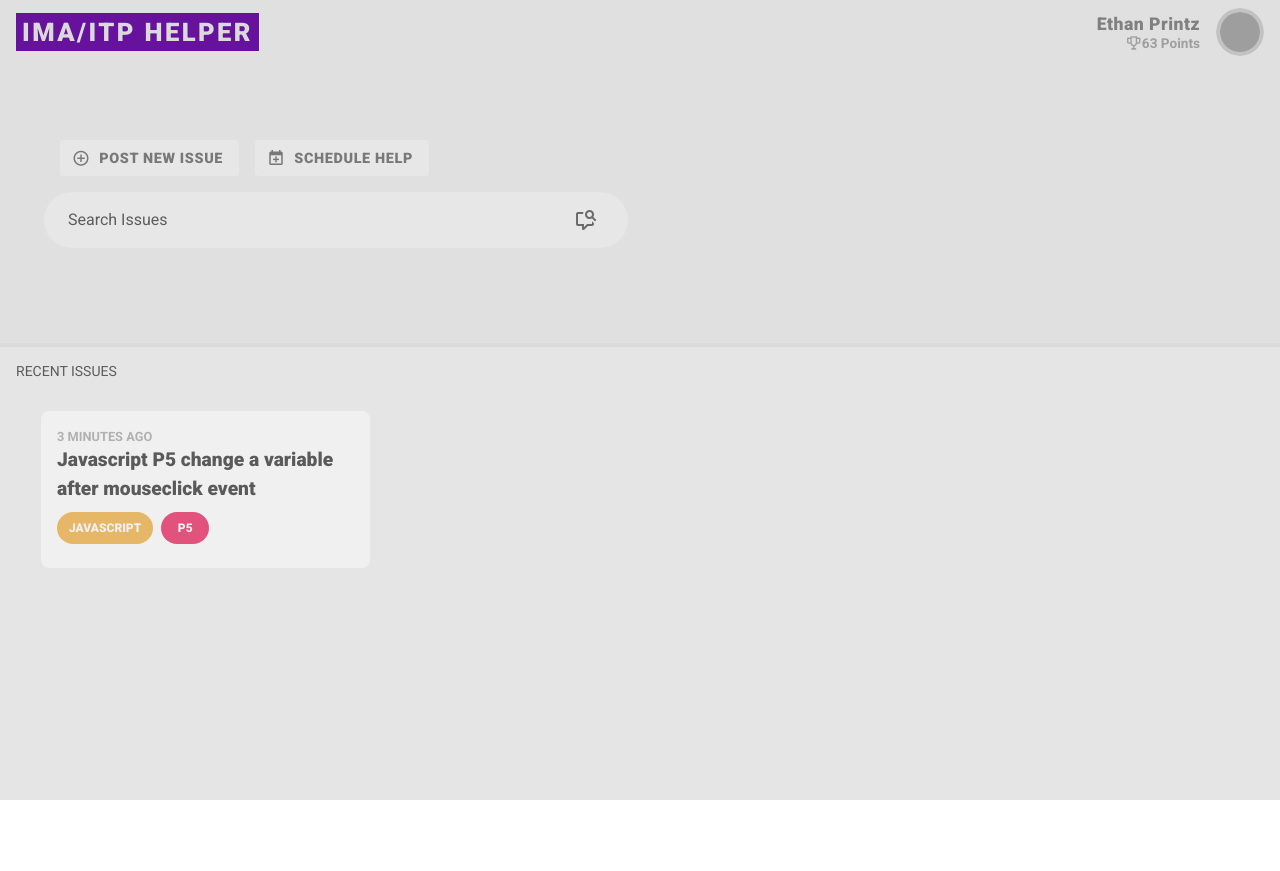
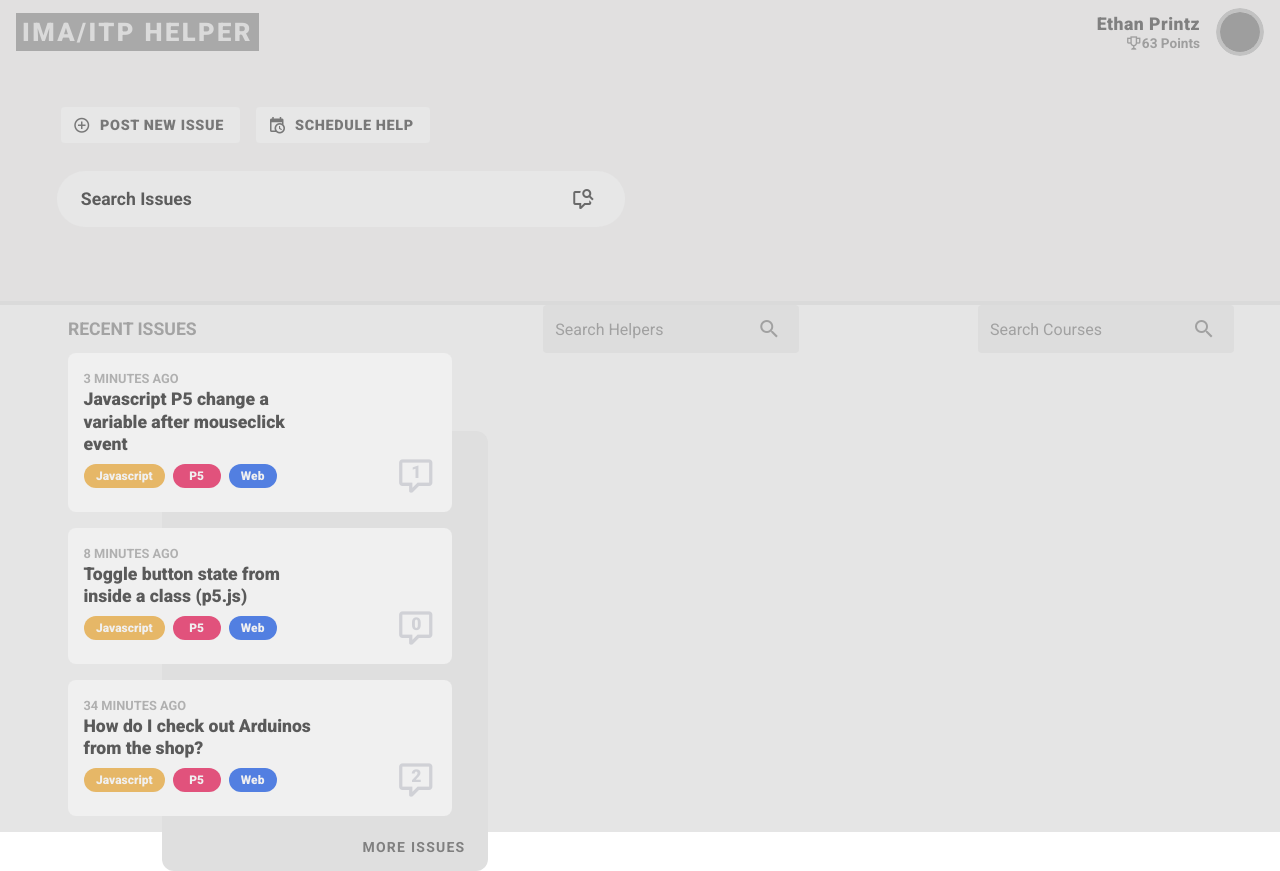
Before and after one commit to EthanPrintz/ima-itp-helper, a Vue app: page / in a window 1280 px wide. Before the commit the page ends 800 px from the top, so only its background shows below. Built offline with nearby package versions, Linux system fonts and the light colour scheme; grey boxes are pictures that could not be loaded.

Commit message:
- Finished issue cards interface - Added search  boxes for helpers and course

```diff
--- a/src/App.vue
+++ b/src/App.vue
@@ -6,17 +6,21 @@
     <v-content id="content">
       <!-- Upper Fold - Issue search and action buttons -->
       <div id="upper-fold">
-        <v-col cols="12" sm="8" md="6">
-          <div id="upper-fold-button-container">
+        <v-container>
+          <v-row>
+            <v-col cols="12" sm="12" md="12" id="upper-fold-button-container">
               <v-btn depressed class="upper-fold-button">
                 <v-icon left dark>mdi-plus-circle-outline</v-icon>
                 <span>Post New Issue</span>
               </v-btn>
               <v-btn depressed class="upper-fold-button">
-              <v-icon left dark>mdi-calendar-plus</v-icon>
+                <v-icon left dark>mdi-calendar-clock</v-icon>
                 <span>Schedule Help</span>
               </v-btn>
-          </div>
+            </v-col>
+          </v-row>
+          <v-row>
+            <v-col cols="12" sm="9" md="6">
               <!-- Issue Search Field -->
               <v-text-field
                 label="Search Issues"
@@ -32,20 +36,52 @@
                 </template>
               </v-text-field>
             </v-col>
+          </v-row>
+        </v-container>
       </div>
       <!-- Lower Fold - Recent issues, helpers, courses  -->
 
       <div id="lower-fold">
         <v-row>
-          <v-col class="lower-fold-col" cols="12" sm="4" md="4">
+          <v-col class="lower-fold-col" cols="12" sm="12" md="5">
             <v-subheader>RECENT ISSUES</v-subheader>
             <IssueCard
               title="Javascript P5 change a variable after mouseclick event"
               timePosted="3"
+              numComments="1"
             />
+            <IssueCard
+              title="Toggle button state from inside a class (p5.js)"
+              timePosted="8"
+              numComments="0"
+            />
+            <IssueCard
+              title="How do I check out Arduinos from the shop?"
+              timePosted="34"
+              numComments="2"
+            />
+            <div id="issue-blob" class="blob">
+              <v-btn text>More Issues</v-btn>
+            </div>
           </v-col>
-          <v-col class="lower-fold-col" cols="12" sm="4" md="4"></v-col>
-          <v-col class="lower-fold-col" cols="12" sm="4" md="4"></v-col>
+          <v-col class="lower-fold-col" cols="12" sm="12" md="4">
+            <v-text-field solo flat class="search-input" label="Search Helpers">
+              <template v-slot:append>
+                <v-btn right icon @click="issueSearch">
+                  <v-icon>mdi-magnify</v-icon>
+                </v-btn>
+              </template></v-text-field
+            >
+          </v-col>
+          <v-col class="lower-fold-col" cols="12" sm="12" md="3">
+            <v-text-field solo flat class="search-input" label="Search Courses">
+              <template v-slot:append>
+                <v-btn right icon @click="issueSearch">
+                  <v-icon>mdi-magnify</v-icon>
+                </v-btn>
+              </template></v-text-field
+            ></v-col
+          >
         </v-row>
       </div>
     </v-content>
@@ -80,11 +116,13 @@ export default {
 #upper-fold
   background-color: #E1E0E0
   border-bottom: 0.3rem solid #DADADA
-  min-height: 36vh
+  min-height: 30vh
   display: flex
   align-items: center
   justify-content: flex-start
   padding: 2rem
+  .container
+    margin-left: 1vw
   #upper-fold-button-container
     padding: 1rem
     .upper-fold-button
@@ -94,15 +132,52 @@ export default {
       color: #787878
       letter-spacing: 0.04rem
       font-size: 0.9rem
-
   #search-bar
     color: #393939
     border-bottom-color: rgba(0,0,0,0)
     border-bottom-width: 0
     font-weight: 800
+  label
+    font-weight: 700!important
+    font-size: 1.1rem
   .v-input__slot
     background-color: #E7E7E7!important
   .v-input__append-inner
     margin-top: 0!important
     align-self: center!important
+
+#lower-fold
+  .v-subheader
+    color: #A3A3A3
+    font-weight: 700
+    font-size: 1.1rem
+    margin-left: 10%
+    margin-bottom: -1rem
+  .lower-fold-col
+    position: relative
+    .blob
+      background-color: #DFDFDF
+      position: absolute
+      bottom: -5%
+      right: 8%
+      z-index: 1
+      border-radius: 0.75rem
+      display: flex
+      justify-content: flex-end
+      align-items: flex-end
+      padding: 0.4rem
+    #issue-blob
+      width: 60%
+      height: 80%
+      .v-btn__content
+        color: grey
+        font-weight: 700
+  .search-input
+    .v-input__slot
+      background-color: #DDDDDD
+      width: 16rem
+      button
+        color: #A1A1A1
+      label
+        color: #A1A1A1
 </style>
--- a/src/components/IssueCard.vue
+++ b/src/components/IssueCard.vue
@@ -1,46 +1,69 @@
 <template>
   <v-card flat id="container">
-    <p id="time-passed">{{timePosted}} MINUTES AGO</p>
-    <h2 id="title">{{title}}</h2>
+    <p id="time-passed">{{ timePosted }} MINUTES AGO</p>
+    <h2 id="title">{{ title }}</h2>
     <v-chip-group>
       <TechChip name="Javascript" color="#E6B767" />
       <TechChip name="P5" color="#E1527C" />
+      <TechChip name="Web" color="#527FE1" />
     </v-chip-group>
+    <v-icon x-large id="comments">mdi-comment-outline</v-icon>
+    <div id="comment-num">{{ numComments }}</div>
   </v-card>
 </template>
 
 <script>
-import TechChip from "@/components/TechChip.vue";
+import TechChip from '@/components/TechChip.vue';
 export default {
   props: {
     chips: {
-      type: Array
+      type: Array,
     },
     timePosted: {
-      type: String
+      type: String,
     },
     title: {
-      type: String
-    }
+      type: String,
+    },
+    numComments: {
+      type: String,
+    },
   },
-  components: { TechChip }
+  components: { TechChip },
 };
 </script>
 
 <style scoped lang="sass">
 #container
-  width: 80%
-  margin: 1rem 10%
+  width: 74%
+  margin: 1rem 13%
   background-color: #F0F0F0
   border-radius: 0.5rem
   padding: 1rem
+  position: relative
+  z-index: 2
   #time-passed
     color: #B0B0B0
     font-size: 0.8rem
     font-weight: 700
   #title
-    font-size: 1.2rem
+    font-size: 1.1rem
     color: #5A5A5A
     margin-top: -1rem
     font-weight: 800
+    line-height: 1.4rem
+    width: 70%
+  #comments
+    position: absolute
+    bottom: 1rem
+    right: 1rem
+    color: #D0D1D6
+  #comment-num
+    position: absolute
+    bottom: 1.65rem
+    right: 1.9rem
+    z-index: 2
+    color: #D0D1D6
+    font-weight: 900
+    font-size: 1.1rem
 </style>
--- a/src/components/Navbar.vue
+++ b/src/components/Navbar.vue
@@ -29,11 +29,15 @@ export default {};
 <style scoped lang="sass">
 #title
   color: #DADADA
-  background-color: #66129D
+  background-color: #A9A9A9
   font-weight: 900
   padding: 0 6px
   letter-spacing: 0.15rem
   font-size: 1.6rem
+  transition: 0.1s
+  cursor: pointer
+#title:hover
+    background-color: #66129D
 
 #app-bar
   border-bottom: 0.3rem solid #DADADA
--- a/src/components/TechChip.vue
+++ b/src/components/TechChip.vue
@@ -1,23 +1,23 @@
 <template>
-  <v-chip id="chip" :style="style" link>{{name.toUpperCase()}}</v-chip>
+  <v-chip id="chip" :style="style" link>{{ name }}</v-chip>
 </template>
 
 <script>
 export default {
   props: {
     name: {
-      type: String
+      type: String,
     },
     color: {
-      type: String
-    }
+      type: String,
+    },
   },
   // Compute the background color from prop
   computed: {
     style() {
-      return "background-color: " + this.color;
-    }
-  }
+      return 'background-color: ' + this.color;
+    },
+  },
 };
 </script>
 
@@ -30,4 +30,5 @@ export default {
   display: flex
   justify-content: center
   align-items: center
+  height: 1.5rem
 </style>
--- a/src/sass/variables.sass
+++ b/src/sass/variables.sass
@@ -1,3 +1,3 @@
-@import url('https://fonts.googleapis.com/css2?family=Nunito+Sans:ital,wght@0,200;0,300;0,400;0,600;0,700;0,800;0,900;1,200;1,300;1,400;1,600;1,700;1,800;1,900&display=swap')
+@import url('https://fonts.googleapis.com/css2?family=Nunito+Sans:ital,wght@0,600;0,700;0,800;1,600;1,700;1,800&display=swap')
 
-$body-font-family: 'Nunito Sans', serif
+$body-font-family: 'Nunito Sans', sans-serif
```
Lines whose indentation alone changed are shown as unchanged.
